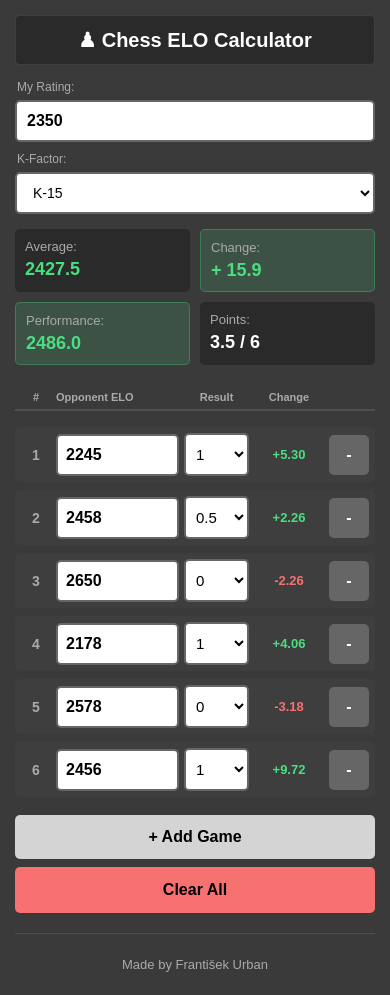
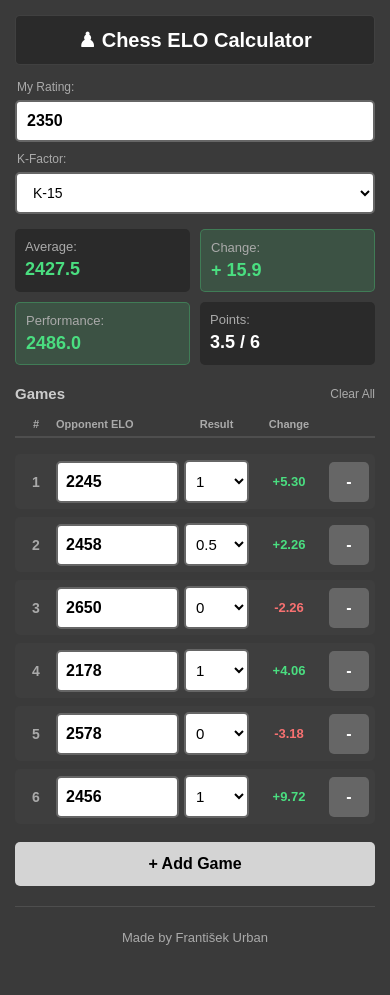
Before and after one commit to fandau1/easy-chess-elo-calculator, a Vue app: page / in a window 390 px wide. After the commit the page ends 968 px from the top, so only its background shows below. Built offline with nearby package versions, Linux system fonts and the light colour scheme.

Commit message:
button clear all moved

```diff
--- a/src/App.vue
+++ b/src/App.vue
@@ -318,6 +318,18 @@ loadSavedData()
       </div>
     </div>
 
+    <div class="games-section">
+      <div class="games-section-header">
+        <span class="games-title">Games</span>
+        <span
+          class="clear-link"
+          @click="clearAllGames()"
+          :class="{ disabled: games.length === 0 }"
+        >
+          Clear All
+        </span>
+      </div>
+
       <div class="games">
         <!-- Záhlaví s popisky -->
         <div class="games-header">
@@ -380,9 +392,7 @@ loadSavedData()
       </template>
       </div>
 
-    <div class="action-buttons">
       <button id="addGameBtn" @click="addGame()">+ Add Game</button>
-      <button id="clearBtn" @click="clearAllGames()" :disabled="games.length === 0">Clear All</button>
     </div>
 
     <div class="footer">
@@ -485,32 +495,9 @@ button:active {
   transform: scale(0.98);
 }
 
-.action-buttons {
+#addGameBtn {
   margin-top: 10px;
-  display: flex;
-  gap: 10px;
-}
-
-#addGameBtn {
-  flex: 1;
-}
-
-#clearBtn {
-  background: #f87171;
-  color: #000;
-  flex: 0 0 auto;
-  padding: 14px 20px;
-}
-
-#clearBtn:hover:not(:disabled) {
-  background: #fa8888;
-}
-
-#clearBtn:disabled {
-  background: #666;
-  color: #999;
-  cursor: not-allowed;
-  opacity: 0.5;
+  width: 100%;
 }
 
 .remove-btn {
@@ -573,8 +560,43 @@ button:active {
 }
 
 /* === HRY === */
+.games-section {
+  margin-top: 20px;
+}
+
+.games-section-header {
+  display: flex;
+  justify-content: space-between;
+  align-items: center;
+  margin-bottom: 12px;
+}
+
+.games-title {
+  font-size: 16px;
+  font-weight: 600;
+  color: #ccc;
+}
+
+.clear-link {
+  font-size: 13px;
+  color: #aaa;
+  cursor: pointer;
+  transition: color 0.2s;
+  user-select: none;
+}
+
+.clear-link:hover:not(.disabled) {
+  color: #f87171;
+}
+
+.clear-link.disabled {
+  color: #666;
+  cursor: not-allowed;
+  opacity: 0.5;
+}
+
 .games {
-  margin-top: 20px;
+  margin-top: 0;
 }
 
 .games-header {
@@ -707,6 +729,11 @@ button:active {
   border-top: 1px solid rgba(255, 255, 255, 0.1);
 }
 
+.install-prompt {
+  text-align: center;
+  margin-bottom: 10px;
+}
+
 .developer-display {
   text-align: center;
   font-size: 13px;
@@ -782,13 +809,16 @@ button:active {
     padding: 12px;
   }
 
-  .action-buttons {
-    flex-direction: column;
-    gap: 8px;
+  .games-section-header {
+    margin-bottom: 10px;
   }
 
-  #clearBtn {
-    flex: 1;
+  .games-title {
+    font-size: 15px;
+  }
+
+  .clear-link {
+    font-size: 12px;
   }
 }
 
@@ -800,6 +830,10 @@ button:active {
   h1 {
     font-size: 18px;
     padding: 10px;
+  }
+
+  .games-title {
+    font-size: 14px;
   }
 
   .games-header,
```
Lines whose indentation alone changed are shown as unchanged.
